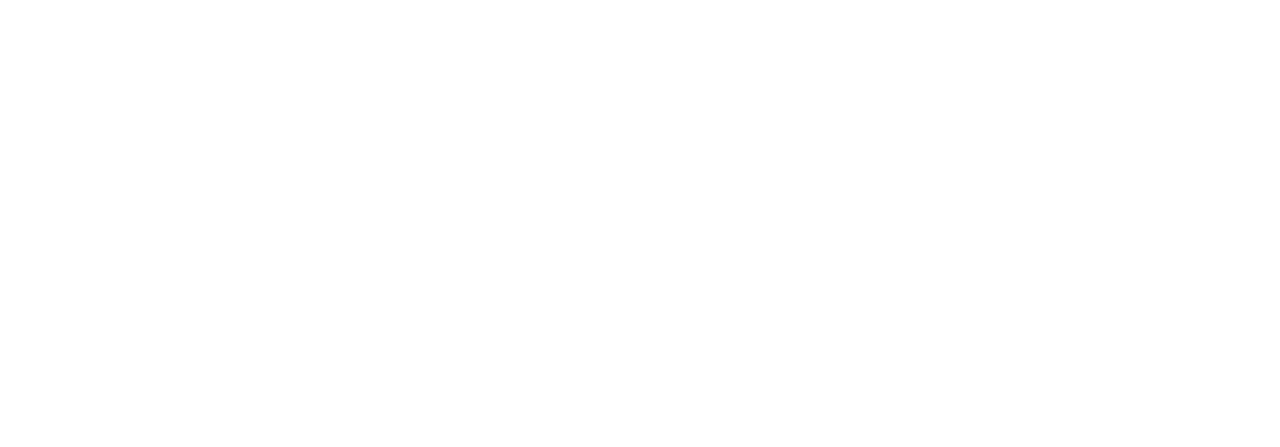
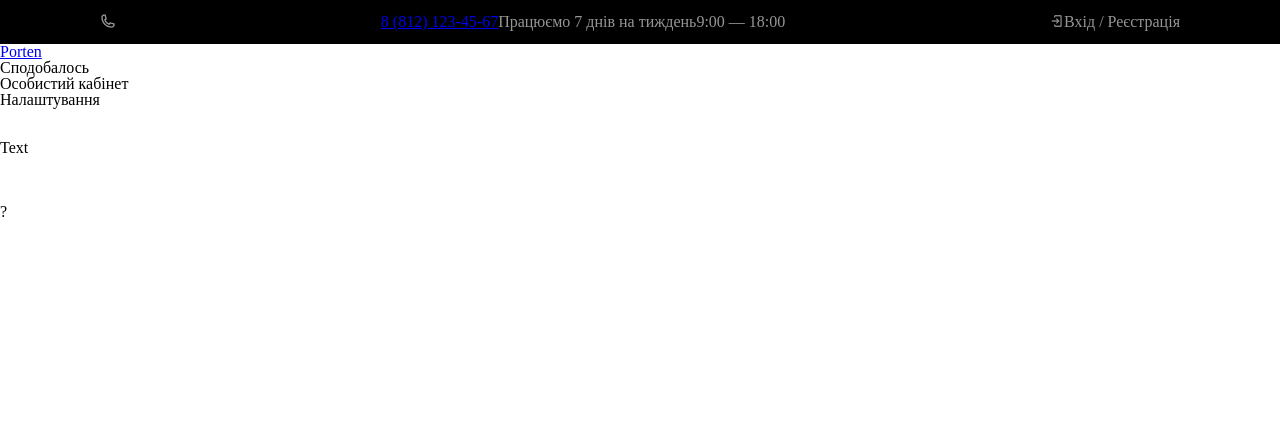
Before and after one commit to Pozwizd/porten, a plain HTML site: page index.html in a window 1280 px wide. Shown: the top 447 px of the page. Drawn offline with Linux system fonts and the light colour scheme.

Commit message:
general structure

```diff
--- a/index.html
+++ b/index.html
@@ -9,11 +9,114 @@
 </head>
 <body>
     <header>
-        <ul>
-            <li></li>
-            <li></li>
-            <li></li>
-        </ul>
+        <div class="header-info">
+            <div class="inform">
+                <ul class="tel">
+                    <li>
+                        <a href="tel:+88121234567">
+                            <img src="/img/eva_phone-outline.png" alt="tel">
+                        </a>
+                    </li>
+
+                </ul>
+
+                <ul class="tel">
+                    <li>
+                        <a href="tel:+88121234567">
+                            <span>8 (812) 123-45-67</span>
+                        </a>
+                    </li>
+                    <li>Працюємо 7 днів на тиждень</li>
+                    <li>9:00 — 18:00</li>
+                </ul>
+
+                <ul class="login">
+                    <li><a><img src="/img/ic_sharp-log-in.png" alt="login"></a></li>
+                    <li><a>Вхід / Реєстрація</a></li>
+                </ul>
+            </div>
+        </div>
+        <nav>
+            <div class="nav">
+                <a href="/index.html"><span>Porten</span></a>
+                <ul>
+                    <li>Сподобалось</li>
+                    <li>Особистий кабінет</li>
+                    <li>Налаштування</li>
+                    <li>
+                        <a href=""><img src="." alt=""></a>
+                    </li>
+                    <li>
+                        <a href=""><img src="." alt=""></a>
+                    </li>
+                </ul>
+            </div>
+        </nav>
     </header>
+    <main>
+        <section class="cover">
+            <div class="explain">
+                <div class="icon" >
+                    <h2></h2>
+                    <h3></h3>
+                </div>
+
+                <p class="explain-text">Text</p>
+            </div>
+        </section>
+
+        <section>
+            <div class="season-2021-21">
+                <h2></h2>
+                <ul class="product">
+                    <li></li>
+                    <li></li>
+                    <li></li>
+                </ul>
+            </div>
+            <div class="new-collection"></div>
+            <div>?</div>
+            <div class="collection-2018">
+                <h3></h3>
+                <p></p>
+                <a href=""><span></span></a>
+            </div>
+        </section>
+
+        <section class="new-product">
+            <h2></h2>
+            <ul class="product">
+                <li></li>
+                <li></li>
+                <li></li>
+                <li></li>
+                <li></li>
+                <li></li>
+                <li></li>
+                <li></li>
+            </ul>
+        </section>
+        <section class="usefull-info" >
+            <h2></h2>
+            <article>
+                <ul>
+                    <li></li>
+                    <li></li>
+                </ul>
+            </article>
+            <article>
+                <ul>
+                    <li></li>
+                    <li></li>
+                </ul>
+            </article>
+            <article>
+                <ul>
+                    <li></li>
+                    <li></li>
+                </ul>
+            </article>
+        </section>
+    </main>
 </body>
 </html>
--- a/style/style.css
+++ b/style/style.css
@@ -15,3 +15,50 @@ abbr[title],dfn[title]{border-bottom:1px dotted;cursor:help}
 table{border-collapse:collapse;border-spacing:0}
 hr{display:block;height:1px;border:0;border-top:1px solid #ccc;margin:1em 0;padding:0}
 input,select{vertical-align:middle}
+
+:root {
+    --nav-text: #969696;
+    --white: #FFFFFF;
+    --background-black: #000000;
+    --background-gray: #0F0F0F;
+
+;
+
+}
+
+body{
+    max-width: 1920px;
+    height: 6174px;
+    box-shadow: 6px 6px 20px rgb(0 0 0 / 10%);
+    margin: 0 auto;
+}
+
+.header-info{
+    max-width: 1980px;
+    height: 44px;
+    background-color: var(--background-black) ;
+}
+
+.inform{
+    max-width: 1080px;
+    height: 44px;
+    display: flex;
+    justify-content: space-between;
+
+    color: var(--nav-text);
+    flex-direction: row;
+    align-items: center;
+    margin: 0 auto;
+}
+
+.tel {
+    display: flex;
+    flex-direction: row;
+    list-style-type: none;
+}
+
+.login{
+    display: flex;
+    flex-direction: row;
+    list-style-type: none;
+}
```
